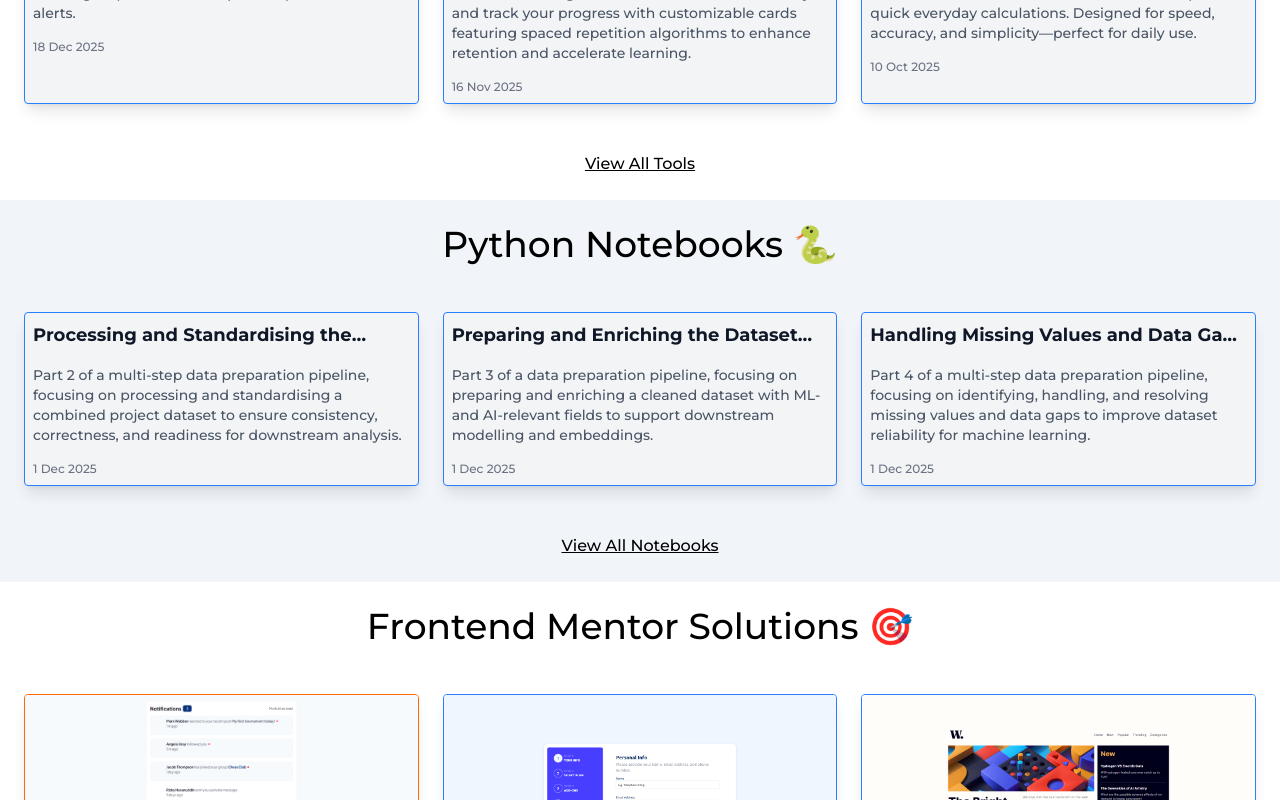
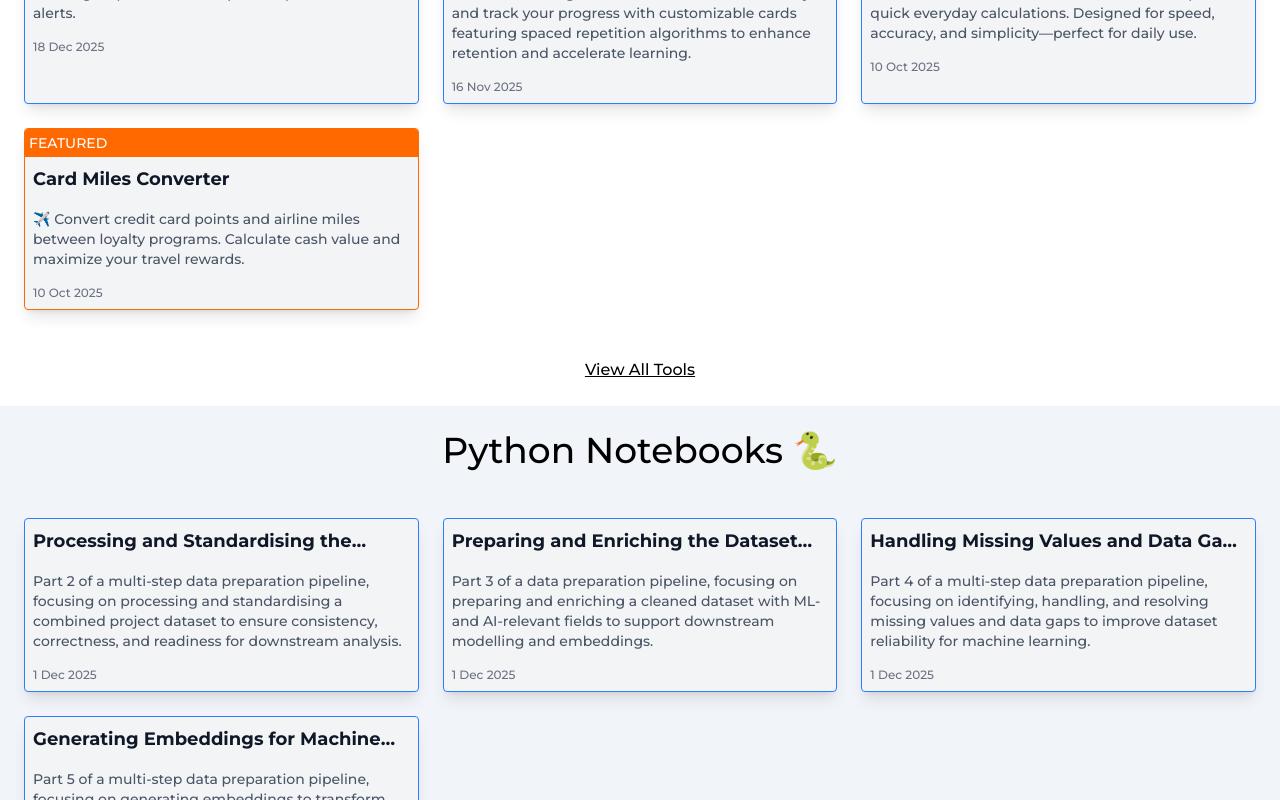
Before and after one commit to davinaleong/proj-davdevs-2025, a Next.js app: page / in a window 1280 px wide. Shown: the part 1060-1860 px from the top of the page. Built offline with nearby package versions, Linux system fonts and the light colour scheme.

Commit message:
Enable hompage items to load config.

```diff
--- a/app/components/sections/home/HomePostSection.tsx
+++ b/app/components/sections/home/HomePostSection.tsx
@@ -2,6 +2,7 @@ import { ComponentProps } from 'react'
 import HomeSection from '../../HomeSection'
 import Card from '../../Card'
 import { getLatestPostsByType, type PostType } from '../../../utils/content'
+import { getHomepageItemsPerSection } from '../../../utils/site-config'
 
 interface HomePostSectionProps {
   title: string;
@@ -24,7 +25,8 @@ export default function HomePostSection({
   className = "",
   id
 }: HomePostSectionProps) {
-  const posts = getLatestPostsByType(postType, 3);
+  const itemsPerSection = getHomepageItemsPerSection();
+  const posts = getLatestPostsByType(postType, itemsPerSection);
 
   // Generate default view all href if not provided
   const defaultViewAllHref = `/${postType}`;
--- a/app/data/jokes.json
+++ b/app/data/jokes.json
@@ -414,7 +414,7 @@
     },
     {
       "type": "single",
-      "text": "A black duck is simply a dark duck"
+      "text": "A dark duck is simply a black duck"
     },
     {
       "type": "single",
--- a/app/data/site-config.json
+++ b/app/data/site-config.json
@@ -203,6 +203,9 @@
     },
     "pagination": {
       "itemsPerPage": 24
+    },
+    "homepage": {
+      "itemsPerSection": 4
     }
   }
 }
--- a/app/utils/site-config.ts
+++ b/app/utils/site-config.ts
@@ -91,6 +91,10 @@ export function getItemsPerPage(): number {
   return siteConfig.ui.pagination.itemsPerPage
 }
 
+export function getHomepageItemsPerSection(): number {
+  return siteConfig.ui.homepage.itemsPerSection
+}
+
 // Utility functions
 export function getAllHeroKeys(): string[] {
   return Object.keys(siteConfig.heroContent)
```
